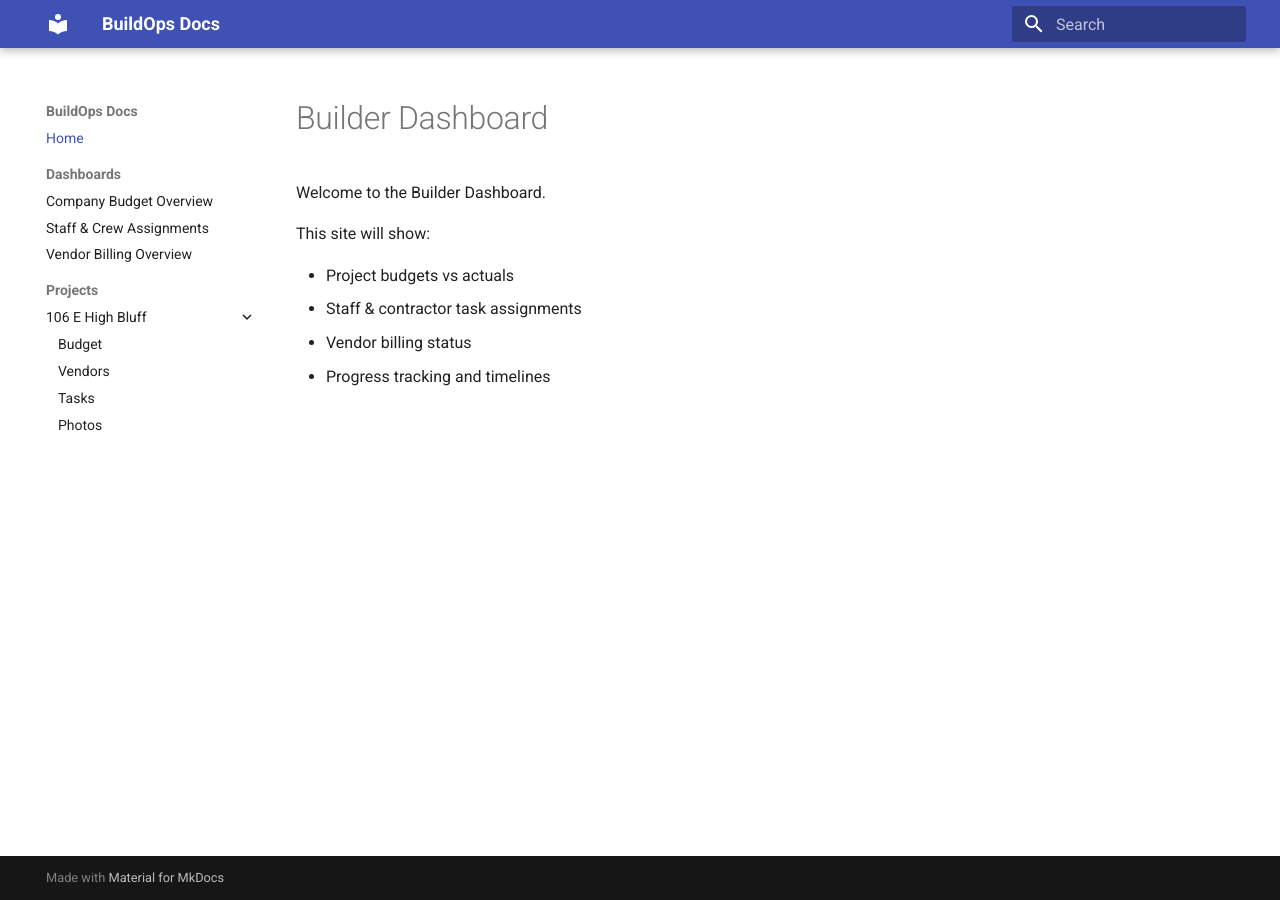
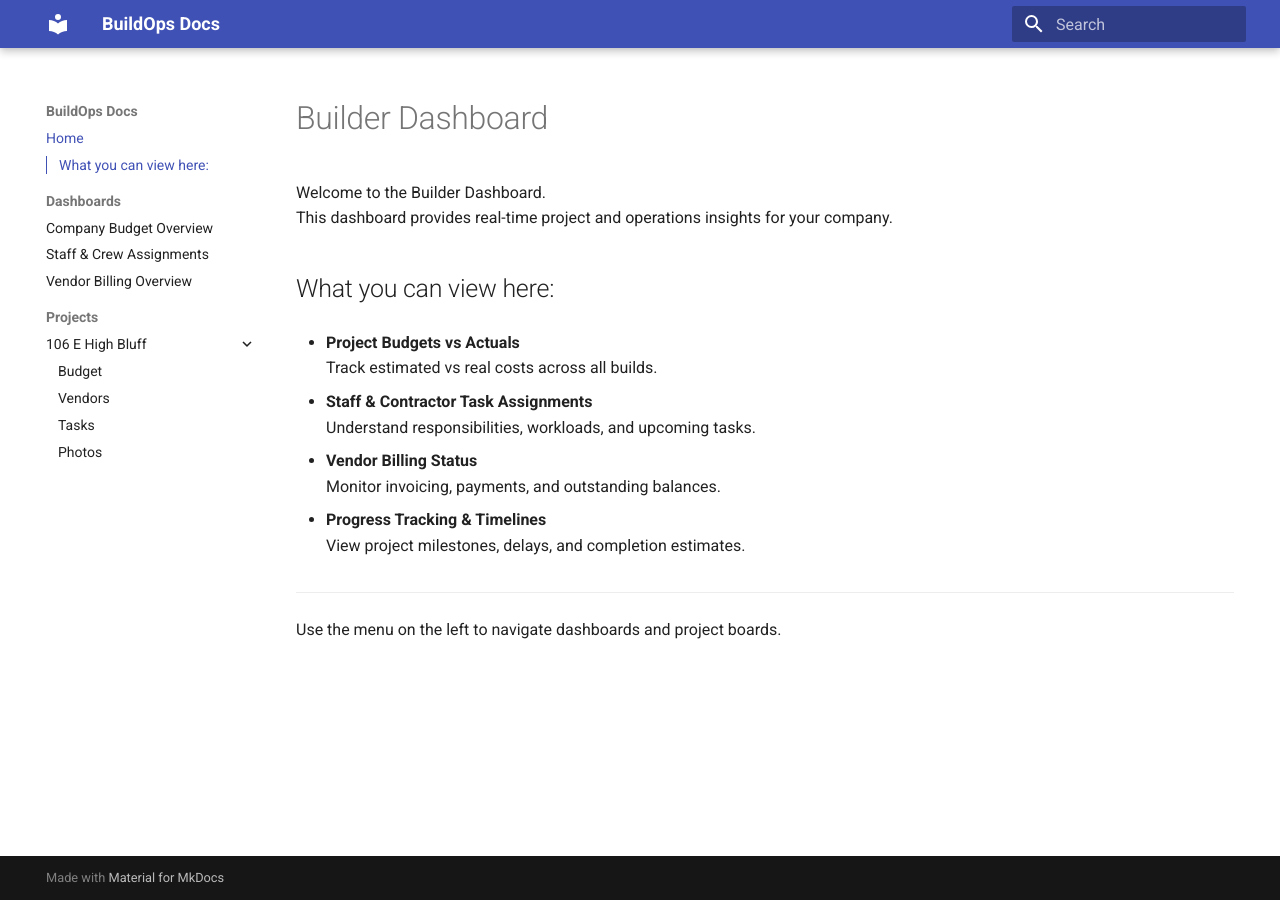
Before and after one commit to SECDevelopmentLLC/builder-dashboard, an MkDocs documentation site: the page built from docs/index.md, in a window 1280 px wide. Built offline with MkDocs 1.6.1 and Material for MkDocs 9.7.7, drawn with Linux system fonts in a browser that asks for light colours.

Commit message:
Update index.md

```diff
--- a/docs/index.md
+++ b/docs/index.md
@@ -1,10 +1,22 @@
 # Builder Dashboard
 
 Welcome to the Builder Dashboard.
+This dashboard provides real-time project and operations insights for your company.
 
-This site will show:
+## What you can view here:
 
-- Project budgets vs actuals
-- Staff & contractor task assignments
-- Vendor billing status
-- Progress tracking and timelines
+- **Project Budgets vs Actuals**
+  Track estimated vs real costs across all builds.
+
+- **Staff & Contractor Task Assignments**
+  Understand responsibilities, workloads, and upcoming tasks.
+
+- **Vendor Billing Status**
+  Monitor invoicing, payments, and outstanding balances.
+
+- **Progress Tracking & Timelines**
+  View project milestones, delays, and completion estimates.
+
+---
+
+Use the menu on the left to navigate dashboards and project boards.
```
